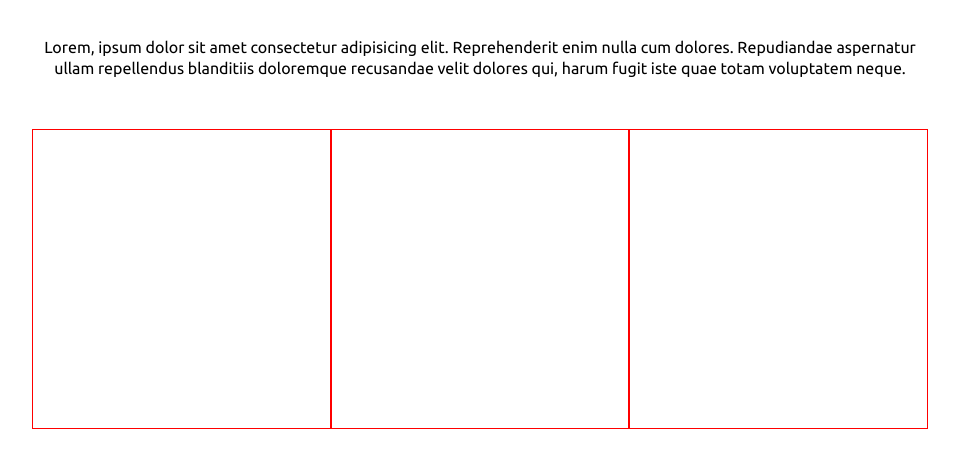
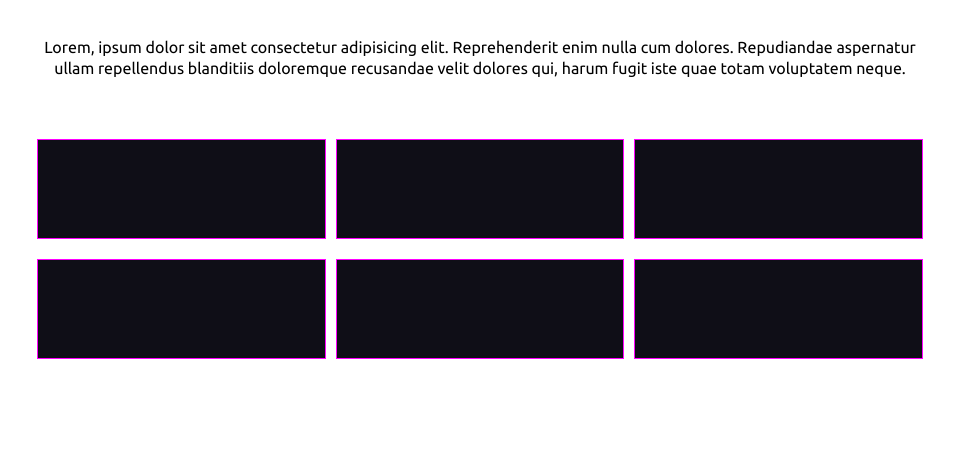
Before and after one commit to ruggerifrancesco/html-css-float-cards, a plain HTML site: page index.html in a window 1280 px wide. Shown: the part 90-558 px from the top of the page, without its empty margins (160-1119 px from the left). Drawn offline with Linux system fonts and the light colour scheme.

Commit message:
Fixed spacing between elements

```diff
--- a/assets/css/style.css
+++ b/assets/css/style.css
@@ -31,7 +31,7 @@ body {
 
     /* Header Section */
     header {
-        margin: 50px auto;
+        margin: 50px 0 20px 0;
         text-align: center;
     }
 
@@ -41,7 +41,7 @@ body {
     }
 
     p {
-        margin: 40px 0;
+        margin: 40px 0 0 0;
         font-weight: 400;
         line-height: 1.3rem;
     }
@@ -49,16 +49,17 @@ body {
 /* Main Content Section */
 .cards-column {
     float: left;
-    border: 1px solid red;
     width: 33.33%;
-    padding: 10px;
-    height: 300px;
+    padding: 20px 5px;
+    height: 300px; /* Should be removed. Only for demonstration */
 }
 
-/* .card-item { */
-    /* border: 1px solid magenta; */
-    /* float: left; */
-/* } */
+.card-item {
+    border: 1px solid magenta;
+    height: 100px; /* Should be removed. Only for demonstration */
+    margin: 20px 0 20px 0;
+    background-color: var(--card-bg-primary);
+}
 
 /* Clearfix Float Rule */
 .clearfix::after {
```
